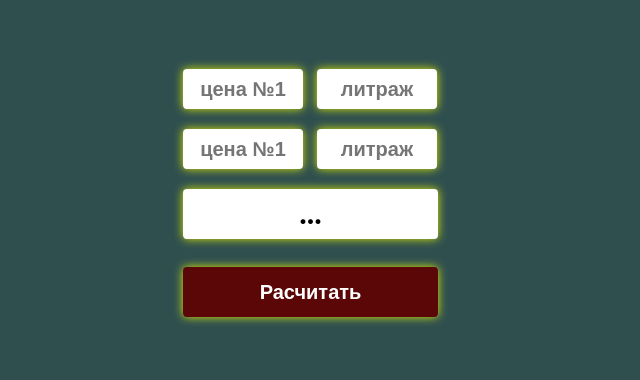
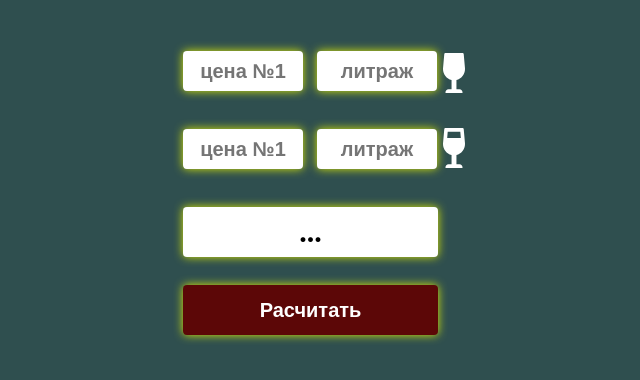
Before and after one commit to tihon49/tihon49.github.io, a plain HTML site: page index.html in a window 1280 px wide. Shown: the whole page, without its empty margins (325-965 px from the left). Drawn offline with Linux system fonts and the light colour scheme.

Commit message:
добавил картинки с объемом для наглядности

```diff
--- a/index.html
+++ b/index.html
@@ -13,9 +13,15 @@
         <div class="box">
             <input type="text" placeholder="цена №1">
             <input type="text" placeholder="литраж">
+            <div class="round">
+                <img class="big" src="./img/big.svg" alt="#">
+            </div>
             <br>
             <input type="text" placeholder="цена №1">
             <input type="text" placeholder="литраж">
+            <div class="round">
+                <img class="small" src="./img/small.svg" alt="#">
+            </div>
             <br>
 
             <div class="out">...</div>
--- a/style.css
+++ b/style.css
@@ -12,6 +12,20 @@ body {
     display: flex;
     justify-content: center;
     align-items: center;
+}
+
+.big {
+    position: absolute;
+    height: 40px;
+    top: 45px;
+    right: 0;
+}
+
+.small {
+    position: absolute;
+    height: 40px;
+    top: 120px;
+    right: 0;
 }
 
 input {
```
Also changed, not shown: img/big.svg (added), img/small.svg (added).
